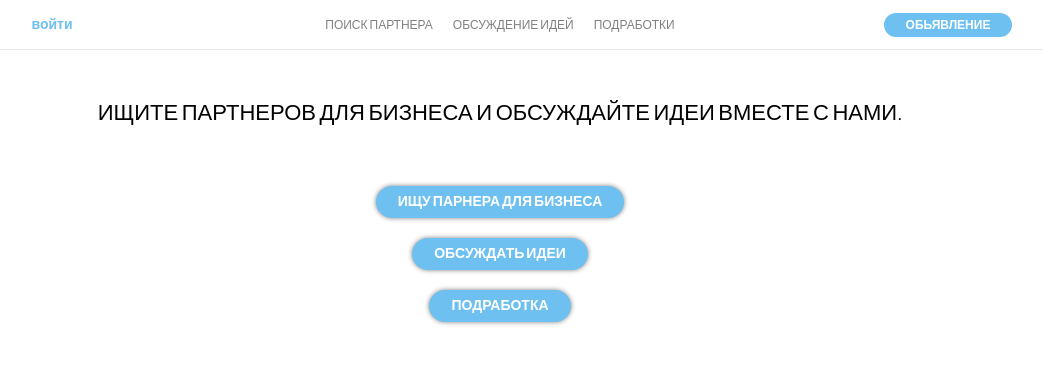
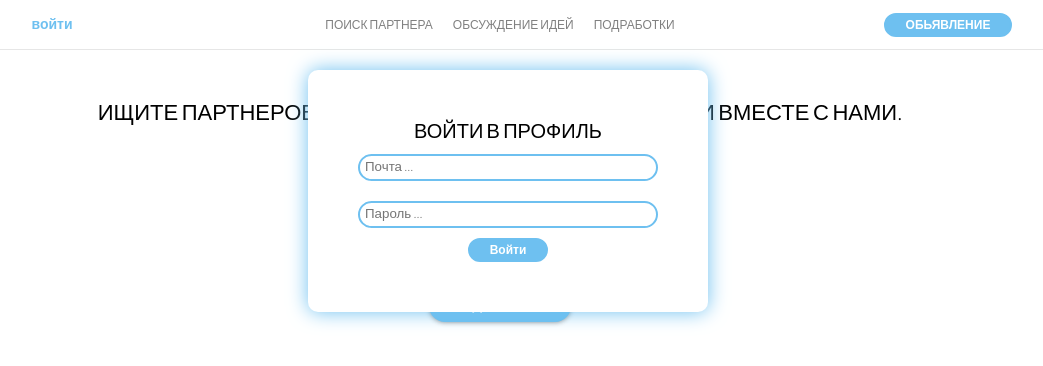
Before and after one commit to YauheniRusinchuk/project, a Django app: page / in a window 1280 px wide. Shown: the top 366 px of the page, without its empty margins (140-1183 px from the left). Run offline with Django 3.2, Linux system fonts and the light colour scheme.

Commit message:
add login blog

```diff
--- a/src/static/css/style.css
+++ b/src/static/css/style.css
@@ -133,3 +133,49 @@
     color: #6ec0f0;
     font-weight: bold;
 }
+
+.login_container {
+    position: absolute;
+    top: 70px;
+    left: 35%;
+    width: 400px;
+    background-color: white;
+    box-shadow: 0 0 20px #6ec0f0;
+    border-radius: 10px;
+    z-index: 10;
+    padding: 50px;
+    text-align: center;
+}
+
+.login_container p {
+    font-size: 20px;
+    text-transform: uppercase;
+}
+
+.login_container form {
+    display: flex;
+    flex-direction: column;
+    align-items: center;
+}
+
+.login_container form input {
+    margin: 10px;
+    padding: 3px 5px;
+    border: 2px solid #6ec0f0;
+    border-radius: 20px;
+    width: 100%;
+    outline: none;
+    background-color: white;
+}
+
+.login_container form button {
+    background-color: #6ec0f0;
+    color: white;
+    padding: 3px 20px;
+    border-radius: 20px;
+    font-size: 12px;
+    font-weight: bold;
+    outline: none;
+    border: 2px solid #6ec0f0;
+    cursor: pointer;
+}
--- /dev/null
+++ b/src/static/js/main.js
@@ -0,0 +1,8 @@
+$(function(){
+
+    $('.btn_login').on('click', (e)=>{
+        e.preventDefault();
+        console.log('CLICK')
+    })
+
+})
--- a/src/templates/base.html
+++ b/src/templates/base.html
@@ -6,10 +6,13 @@
         <title>HOME</title>
         <link href="https://fonts.googleapis.com/css?family=Alegreya+Sans:400,700&display=swap" rel="stylesheet">
         <link rel="stylesheet" href="{% static 'css/style.css' %}">
+        <script src="https://cdnjs.cloudflare.com/ajax/libs/jquery/3.4.1/jquery.js"></script>
     </head>
     <body>
         {% include 'header.html' %}
+        {% include 'login.html' %}
         {% block content %}
         {% endblock %}
+    <script type="text/javascript" src="{% static 'js/main.js' %}"></script>
     </body>
 </html>
--- /dev/null
+++ b/src/templates/login.html
@@ -0,0 +1,12 @@
+<div class="login_container">
+
+    <p>Войти в профиль</p>
+
+    <form class="">
+        <input type="email" placeholder="Почта ..." name="" value="">
+        <input type="password" placeholder="Пароль ..." name="" value="">
+        <button type="submit" name="button">Войти</button>
+    </form>
+
+
+</div>
```
